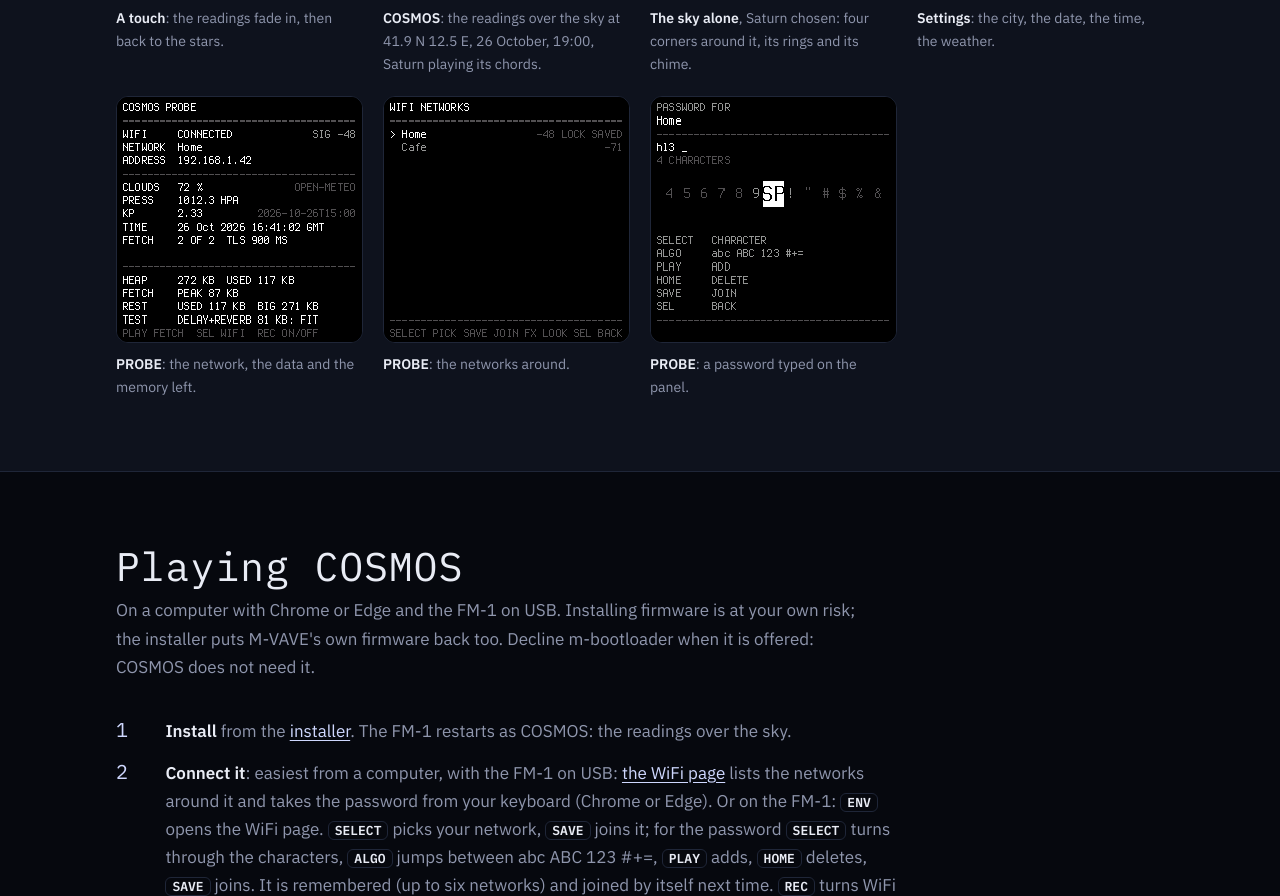
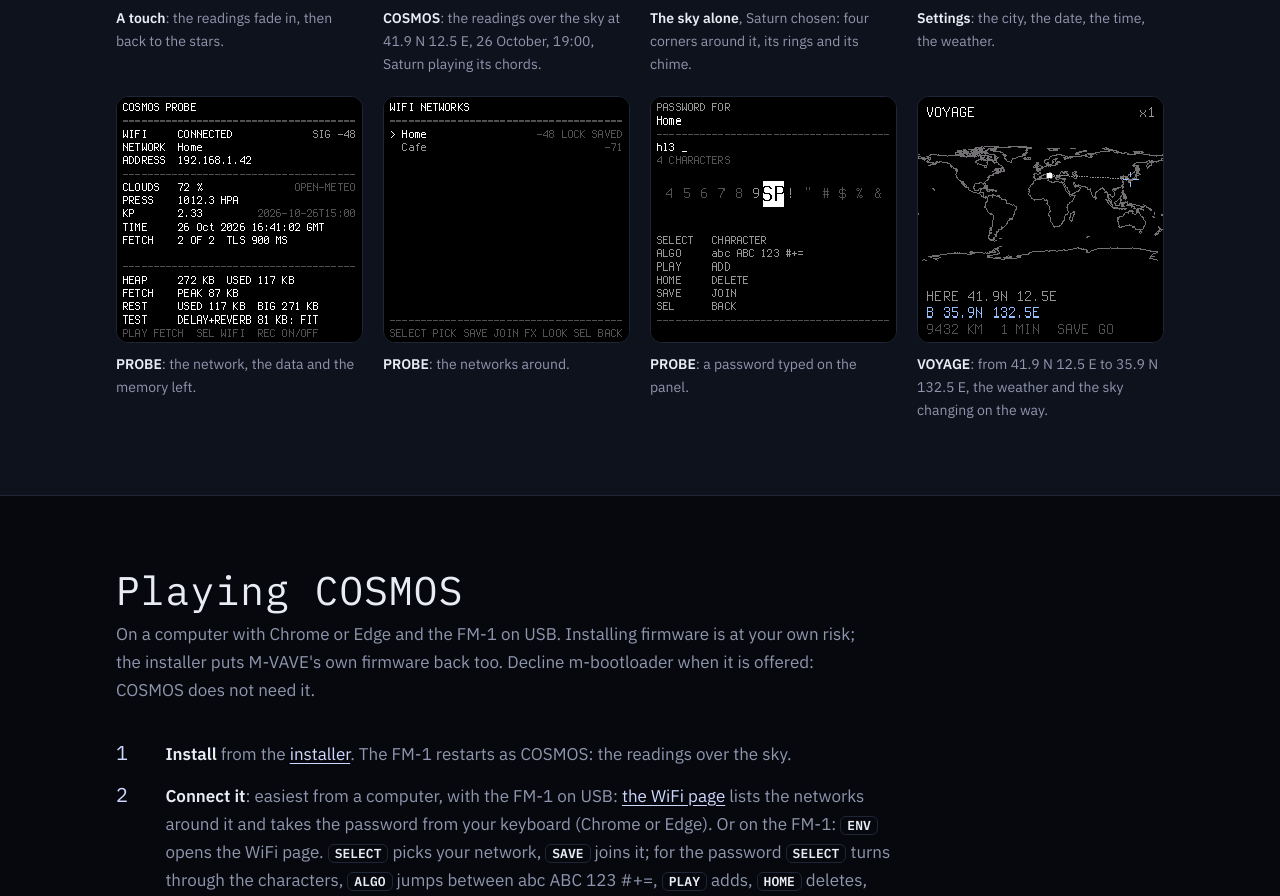
Before and after one commit to Gadlele/COSMOS, a plain HTML site: page web/site/index.html in a window 1280 px wide. Shown: the part 1926-2822 px from the top of the page. Drawn offline with Linux system fonts and the light colour scheme; a web font is replaced by a local one.

Commit message:
The site: VOYAGE's map in the gallery, a dot travelling
Co-Authored-By: Claude Opus 5.5 <noreply@anthropic.com>
Claude-Session: https://claude.ai/code/session_01LDSNx5tg6PLP53yxBKoW78

```diff
--- a/web/site/index.html
+++ b/web/site/index.html
@@ -123,6 +123,7 @@ footer p { margin: 0 0 10px; max-width: 70em; } footer a { color: var(--mid); }
       <figure><img src="img/probe-main.png" alt="COSMOS PROBE's main screen" loading="lazy"><figcaption><b>PROBE</b>: the network, the data and the memory left.</figcaption></figure>
       <figure><img src="img/probe-networks.png" alt="COSMOS PROBE's list of networks" loading="lazy"><figcaption><b>PROBE</b>: the networks around.</figcaption></figure>
       <figure><img src="img/probe-password.png" alt="COSMOS PROBE's password screen" loading="lazy"><figcaption><b>PROBE</b>: a password typed on the panel.</figcaption></figure>
+      <figure><img src="img/voyage.gif" alt="VOYAGE: the world's map, a dot travelling from 41.9 N 12.5 E to 35.9 N 132.5 E" loading="lazy"><figcaption><b>VOYAGE</b>: from 41.9 N 12.5 E to 35.9 N 132.5 E, the weather and the sky changing on the way.</figcaption></figure>
     </div>
   </div>
 </section>
```
Also changed, not shown: web/site/img/voyage.gif (added).
